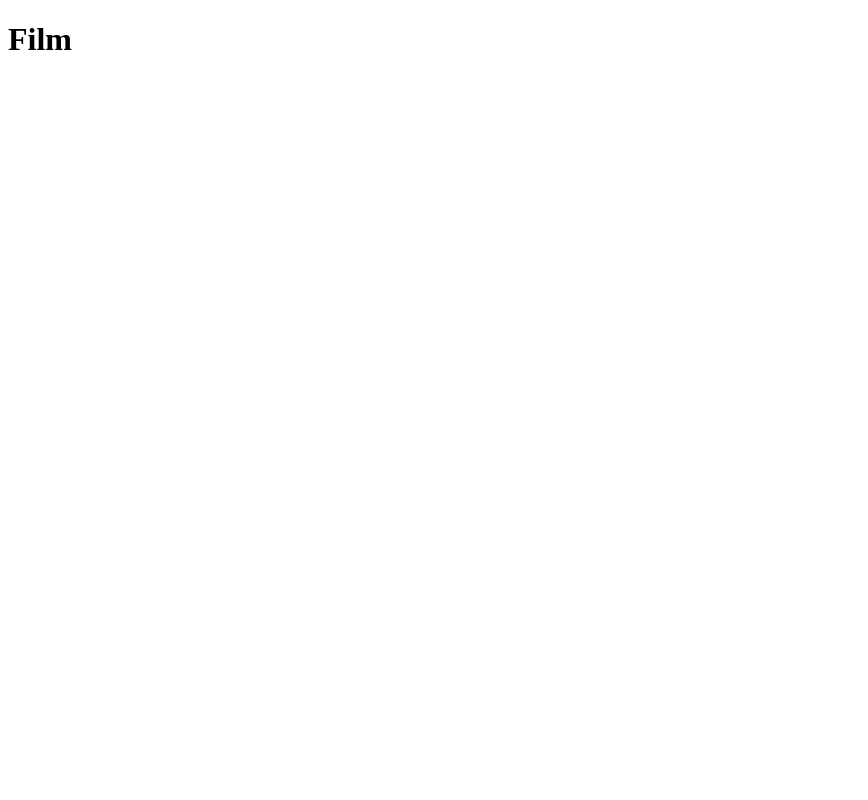
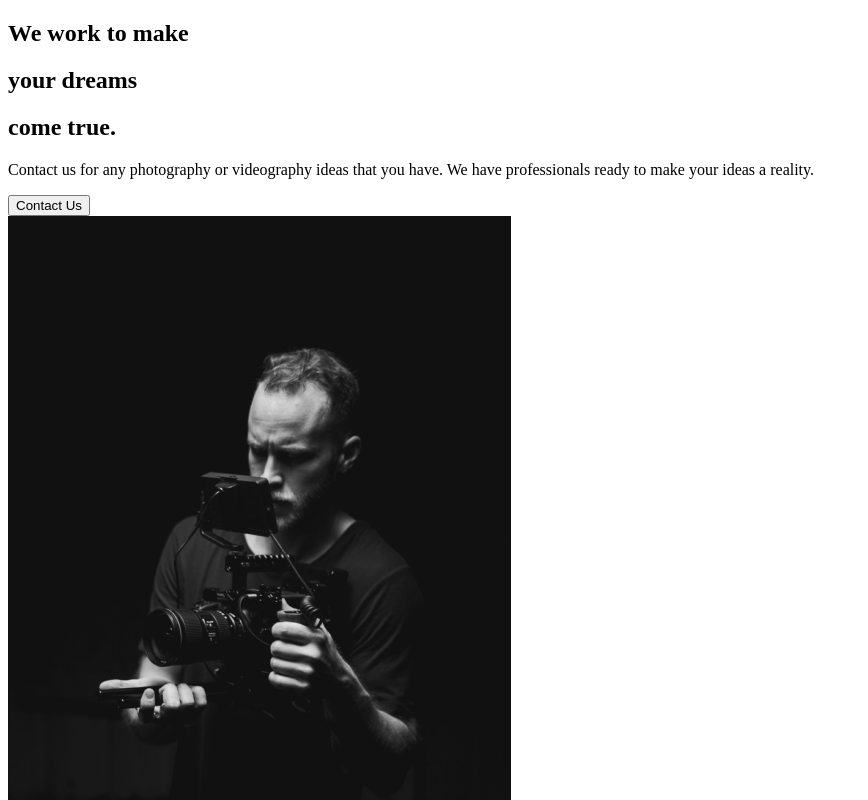
Before and after one commit to ryan-hughes97/react-mock-portfolio, a React (Create React App) app: page / in a window 1280 px wide. Shown: the top 800 px of the page, without its empty margins (0-868 px from the left). Built offline with nearby package versions, Linux system fonts and the light colour scheme.

Commit message:
+ About Section

```diff
--- a/src/App.js
+++ b/src/App.js
@@ -1,9 +1,10 @@
 import './App.css';
+import AboutUs from './pages/AboutUs';
 
 function App() {
   return (
     <div className='App'>
-      <h1>Film</h1>
+      <AboutUs />
     </div>
   );
 }
--- /dev/null
+++ b/src/components/AboutSection.js
@@ -0,0 +1,34 @@
+import React from 'react';
+import home1 from '../img/home1.png';
+
+const AboutSection = () => {
+  return (
+    <div>
+      <div className='description'>
+        <div className='title'>
+          <div className='hide'>
+            <h2>We work to make</h2>
+          </div>
+          <div className='hide'>
+            <h2>
+              your <span>dreams</span>
+            </h2>
+          </div>
+          <div className='hide'>
+            <h2>come true.</h2>
+          </div>
+          <p>
+            Contact us for any photography or videography ideas that you have.
+            We have professionals ready to make your ideas a reality.
+          </p>
+          <button>Contact Us</button>
+        </div>
+      </div>
+      <div className='image'>
+        <img src={home1} alt='guy with a camera' />
+      </div>
+    </div>
+  );
+};
+
+export default AboutSection;
--- /dev/null
+++ b/src/pages/AboutUs.js
@@ -0,0 +1,9 @@
+import React from 'react';
+// Page components
+import AboutSection from '../components/AboutSection';
+
+const AboutUs = () => {
+  return <AboutSection />;
+};
+
+export default AboutUs;
```
Also changed, not shown: 1 other file (tests, documents, lock files or other folders).
